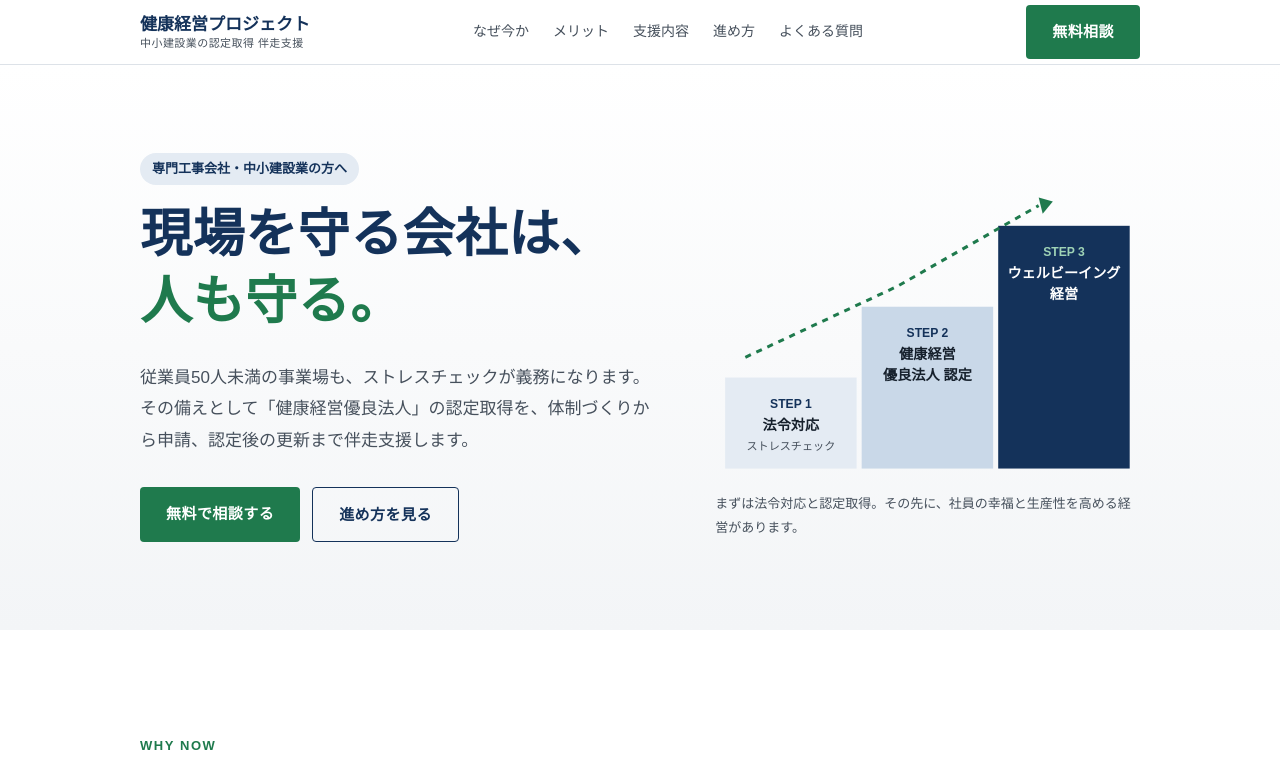
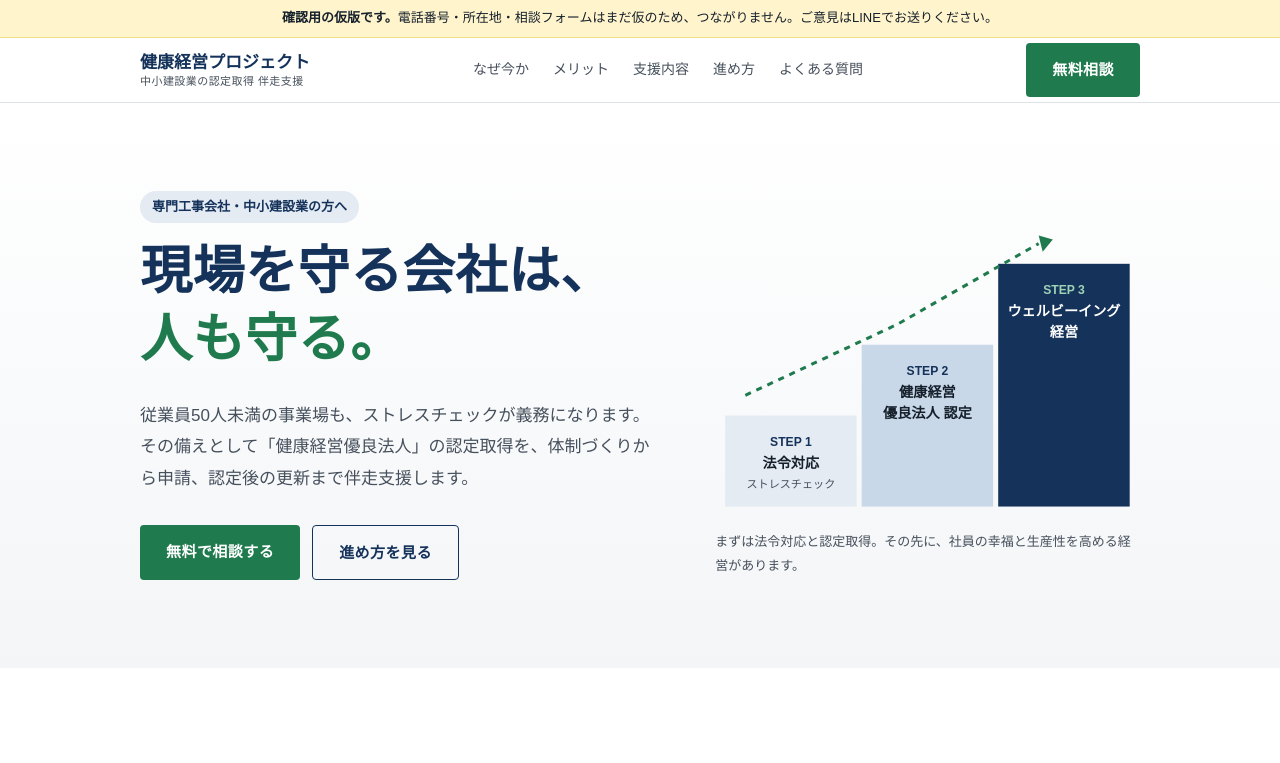
Before and after one commit to fujikurakenjiwork-beep/kenko-keiei-project-pages, a plain HTML site: page index.html in a window 1280 px wide. Shown: the top 763 px of the page. Drawn offline with Linux system fonts and the light colour scheme.

Commit message:
確認用のお知らせ帯を追加

```diff
--- a/index.html
+++ b/index.html
@@ -120,10 +120,16 @@ footer a{color:var(--navy)}
 .js .fade{opacity:0;transform:translateY(14px)}
 .js .fade.on{opacity:1;transform:none}
 @media(prefers-reduced-motion:reduce){html{scroll-behavior:auto}.js .fade{opacity:1;transform:none}}
+
+/* 確認用のお知らせ帯（正式公開時に削除） */
+.review{background:#fff4cc;color:var(--ink);font-size:13px;line-height:1.6;text-align:center;padding:8px var(--pad);border-bottom:1px solid #f0dc8a}
+.review strong{color:var(--ink)}
 </style>
 </head>
 
 <body>
+<!-- 確認用のお知らせ帯：正式公開時にこのブロックと .review のCSSを削除する -->
+<div class="review" role="note"><strong>確認用の仮版です。</strong>電話番号・所在地・相談フォームはまだ仮のため、つながりません。ご意見はLINEでお送りください。</div>
 <header>
   <div class="wrap bar">
     <a href="#" class="logo">健康経営プロジェクト<small>中小建設業の認定取得 伴走支援</small></a>
```
